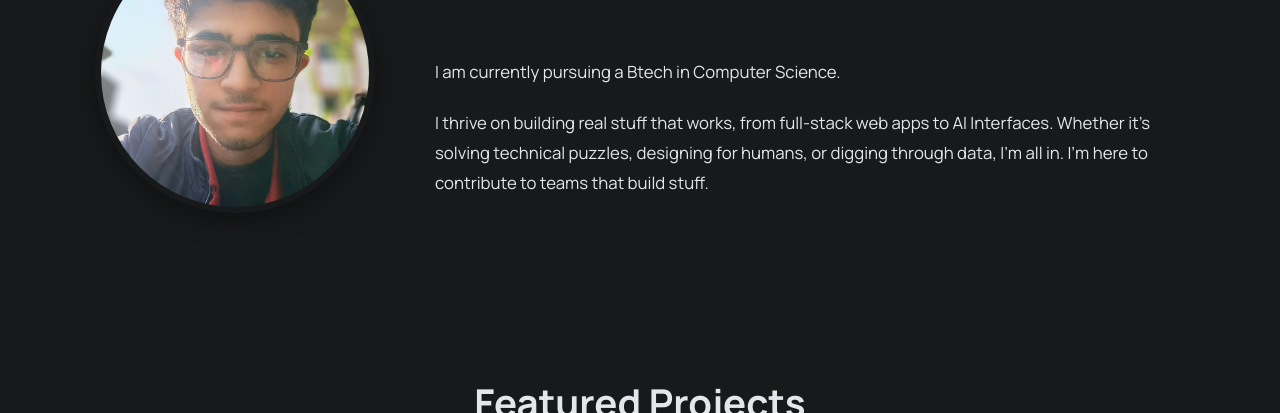
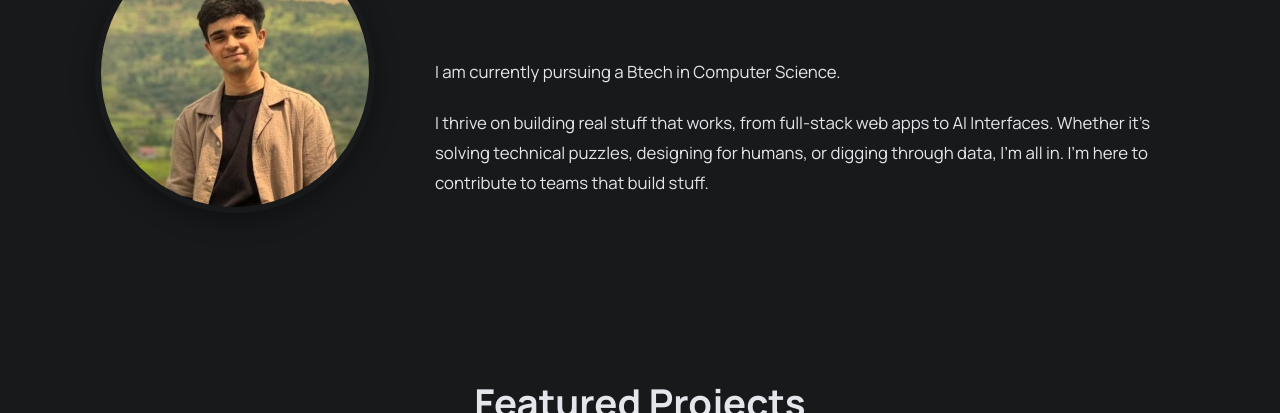
Before and after one commit to PixelAnay/pixelanay.github.io, a plain HTML site: page index.html in a window 1280 px wide. Shown: the part 753-1166 px from the top of the page. Drawn offline with Linux system fonts and the light colour scheme.

Commit message:
Update index.html

```diff
--- a/index.html
+++ b/index.html
@@ -155,7 +155,7 @@
       <section id="about">
         <div class="container">
           <div class="about-image-container">
-            <img src="assets/profile.webp" alt="Anay - Profile Picture" class="about-profile-pic">
+            <img src="assets/profile.jpg" alt="Anay - Profile Picture" class="about-profile-pic">
           </div>
           <div class="about-content">
             <h2 class="section-title">About Me</h2>
```
